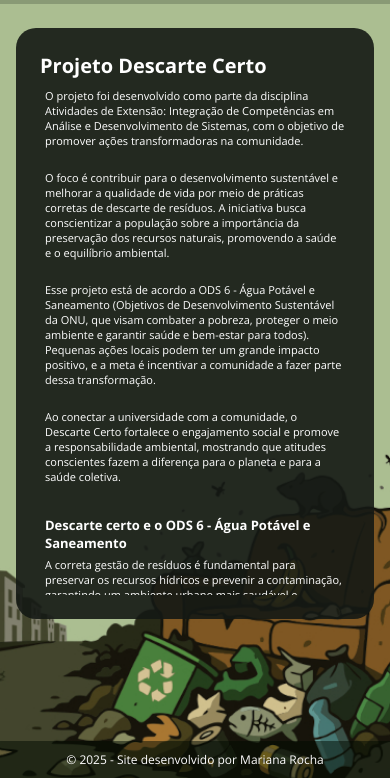
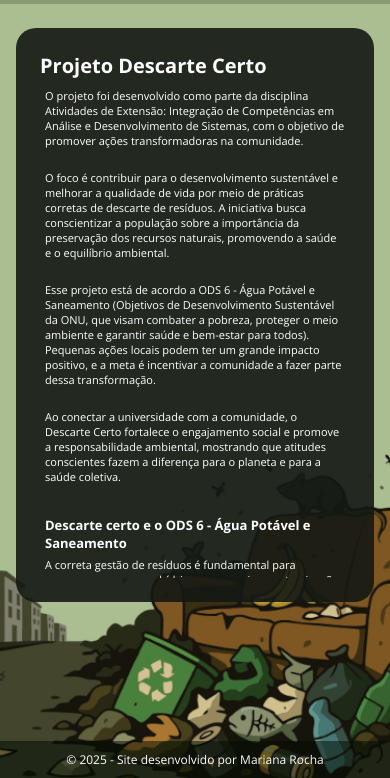
Before and after one commit to mariana4ads/descarte-certo, a plain HTML site: page pages/sobre.html in a window 390 px wide. Shown: the part 66-844 px from the top of the page. Drawn offline with nearby package versions, Linux system fonts and the light colour scheme.

Commit message:
responsive

```diff
--- a/src/css/responsive.css
+++ b/src/css/responsive.css
@@ -72,7 +72,7 @@
     }
 
     section.formulario {
-    max-height: 70vh;
+    max-height: 68vh;
     }
     .formulario h1 {
         font-size: 20px;
```
